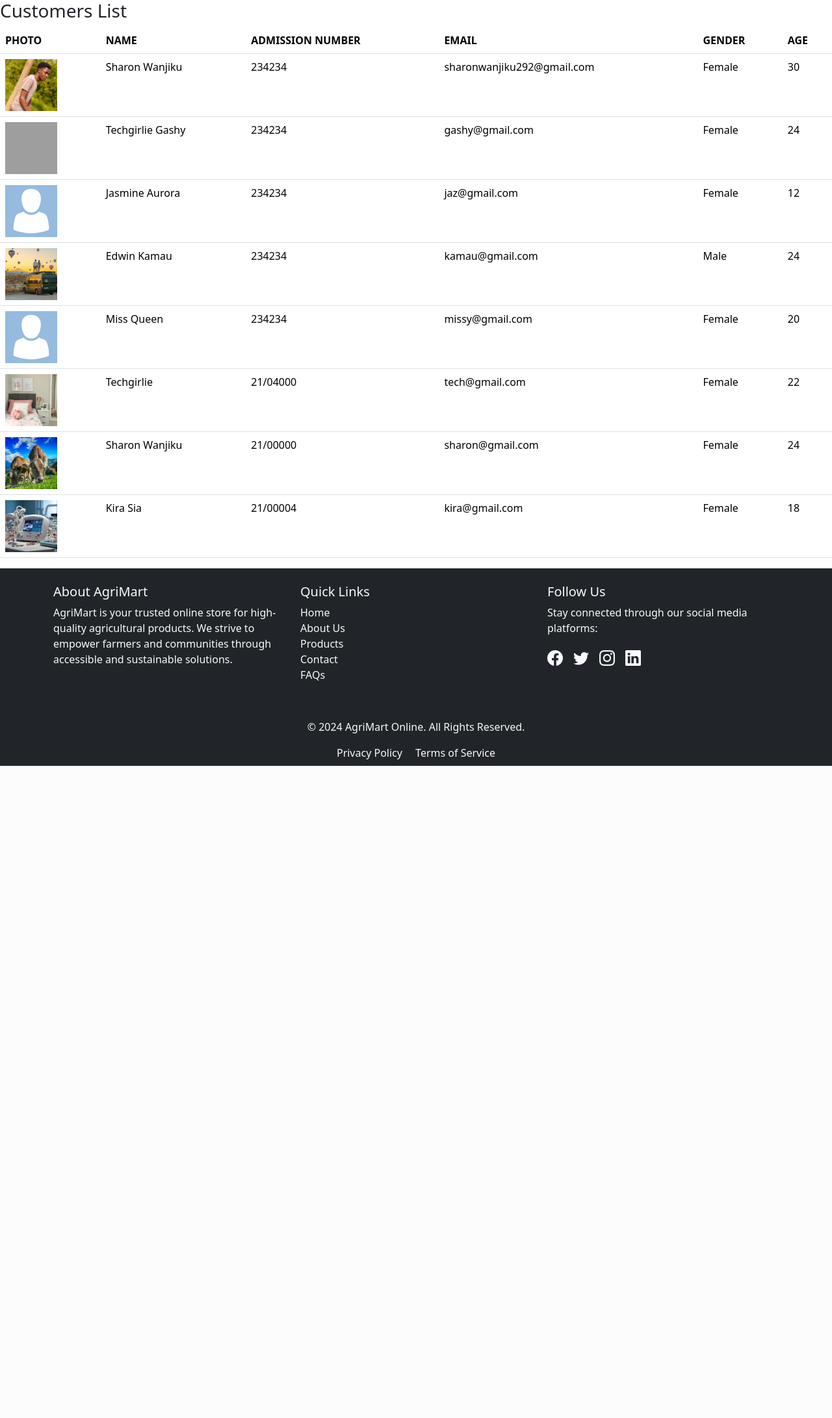
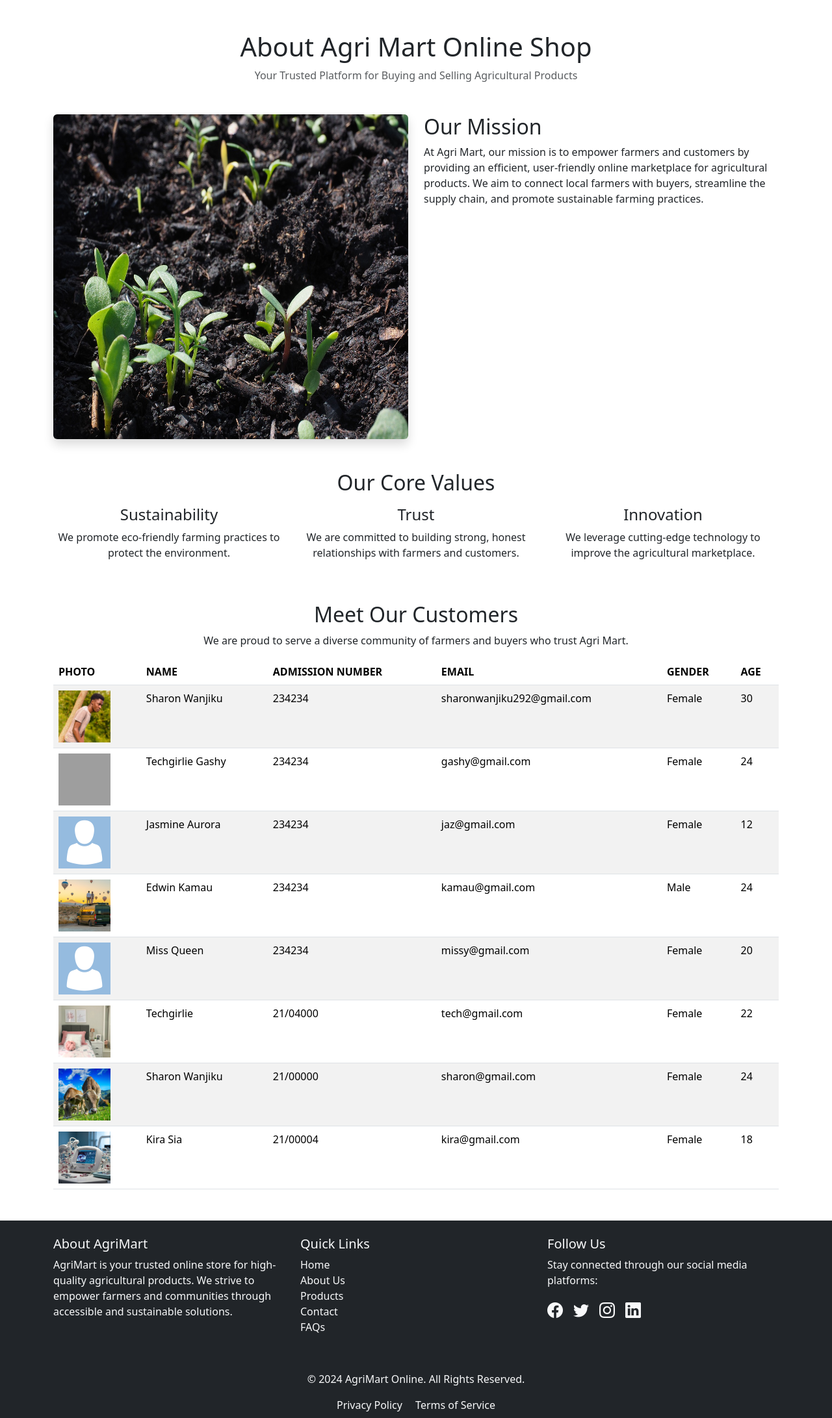
Before and after one commit to WanjikuSharon/django_emobilis, a Django app: page /customers/about/ in a window 1280 px wide. Shown: the part 58-2241 px from the top of the page at 65% size. Before the commit the page ends 1237 px from the top, so only its background shows below. Run offline with Django 5.2, Linux system fonts and the light colour scheme; data comes from the database, SQL or seed files in the repository; both versions use the stored data as it was after the commit; some libraries are stand-ins or nearby versions; grey boxes are pictures that could not be loaded.

Commit message:
Adding more styles

```diff
--- a/customers/templates/about.html
+++ b/customers/templates/about.html
@@ -2,8 +2,53 @@
 {% load static %}
 
 {% block content %}
-<h3>Customers List</h3>
-<table class="table">
+<div class="container mt-5">
+  <h1 class="text-center">About Agri Mart Online Shop</h1>
+  <p class="text-muted text-center">Your Trusted Platform for Buying and Selling Agricultural Products</p>
+
+  <!-- About Section -->
+  <section class="about-section my-5">
+    <div class="row">
+      <div class="col-md-6">
+        <img src="{% static 'images/seeds.jpg' %}" alt="About Agri Mart" class="img-fluid rounded shadow" style="width: 800px; height: 500px">
+      </div>
+      <div class="col-md-6">
+        <h2>Our Mission</h2>
+        <p>
+          At Agri Mart, our mission is to empower farmers and customers by providing an efficient, user-friendly online marketplace
+          for agricultural products. We aim to connect local farmers with buyers, streamline the supply chain, and promote sustainable farming practices.
+        </p>
+      </div>
+    </div>
+  </section>
+
+  <!-- Core Values -->
+  <section class="values-section my-5">
+    <h2 class="text-center">Our Core Values</h2>
+    <div class="row text-center">
+      <div class="col-md-4">
+        <i class="fas fa-leaf fa-3x text-success"></i>
+        <h4 class="mt-2">Sustainability</h4>
+        <p>We promote eco-friendly farming practices to protect the environment.</p>
+      </div>
+      <div class="col-md-4">
+        <i class="fas fa-handshake fa-3x text-primary"></i>
+        <h4 class="mt-2">Trust</h4>
+        <p>We are committed to building strong, honest relationships with farmers and customers.</p>
+      </div>
+      <div class="col-md-4">
+        <i class="fas fa-globe fa-3x text-info"></i>
+        <h4 class="mt-2">Innovation</h4>
+        <p>We leverage cutting-edge technology to improve the agricultural marketplace.</p>
+      </div>
+    </div>
+  </section>
+
+  <!-- Customers List Section -->
+  <section class="customers-section my-5">
+    <h2 class="text-center">Meet Our Customers</h2>
+    <p class="text-center">We are proud to serve a diverse community of farmers and buyers who trust Agri Mart.</p>
+    <table class="table table-striped">
       <thead>
         <tr>
           <th scope="col">PHOTO</th>
@@ -33,4 +78,6 @@
       {% endfor %}
       </tbody>
     </table>
+  </section>
+</div>
 {% endblock %}
```
Also changed, not shown: db.sqlite3, media/customer_images/IMG20221228102612.jpg (added), media/customer_images/Photo_from_103_.jpg (added), media/customer_images/Quarto_feminino.jpg (added), media/customer_images/shiko.jpg (added), 1 other file. Lines whose indentation alone changed are shown as unchanged.
